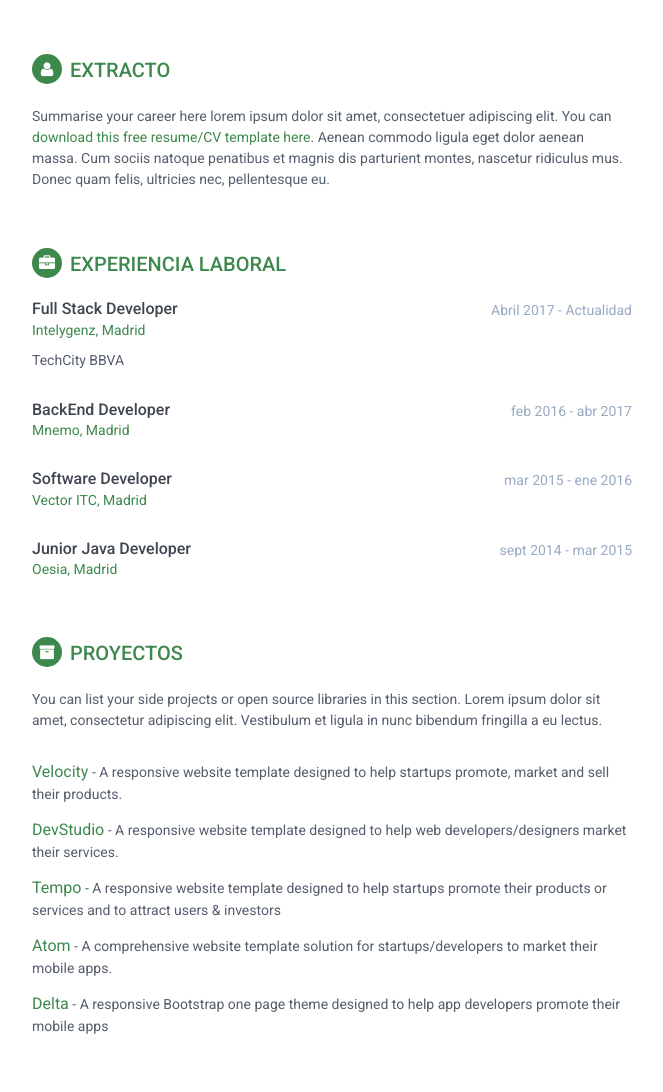
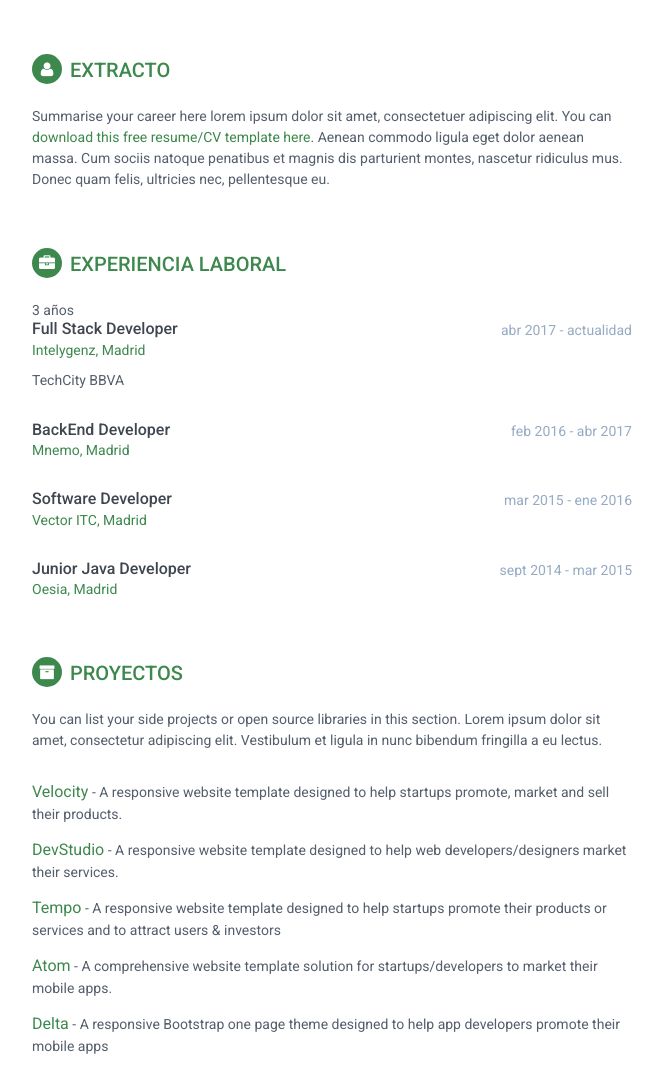
Before and after one commit to posesop/posesop.github.io, a Jekyll site: the page built from index.html, in a window 1280 px wide, cut to the strip 134-1226 px from the top of the page. Shown: the whole strip, without its empty margins (188-851 px from the left). Built offline with Jekyll 4.4.1, drawn with Linux system fonts in a browser that asks for light colours.

Commit message:
More info

```diff
--- a/_data/experiences.yml
+++ b/_data/experiences.yml
@@ -1,6 +1,6 @@
 - experience:
   role: Full Stack Developer
-  time: Abril 2017 - Actualidad
+  time: abr 2017 - actualidad
   company: Intelygenz, Madrid
   link: intelygenz.es
   details: "TechCity BBVA"
--- a/_includes/experience.html
+++ b/_includes/experience.html
@@ -1,6 +1,7 @@
 {% if site.data.experiences %}
 <section class="section experiences-section">
   <h2 class="section-title"><i class="fa fa-briefcase"></i>Experiencia laboral</h2>
+  <span class="lang-desc">3 años</span>
 
 {% for experience in site.data.experiences %}
   <div class="item">
```
